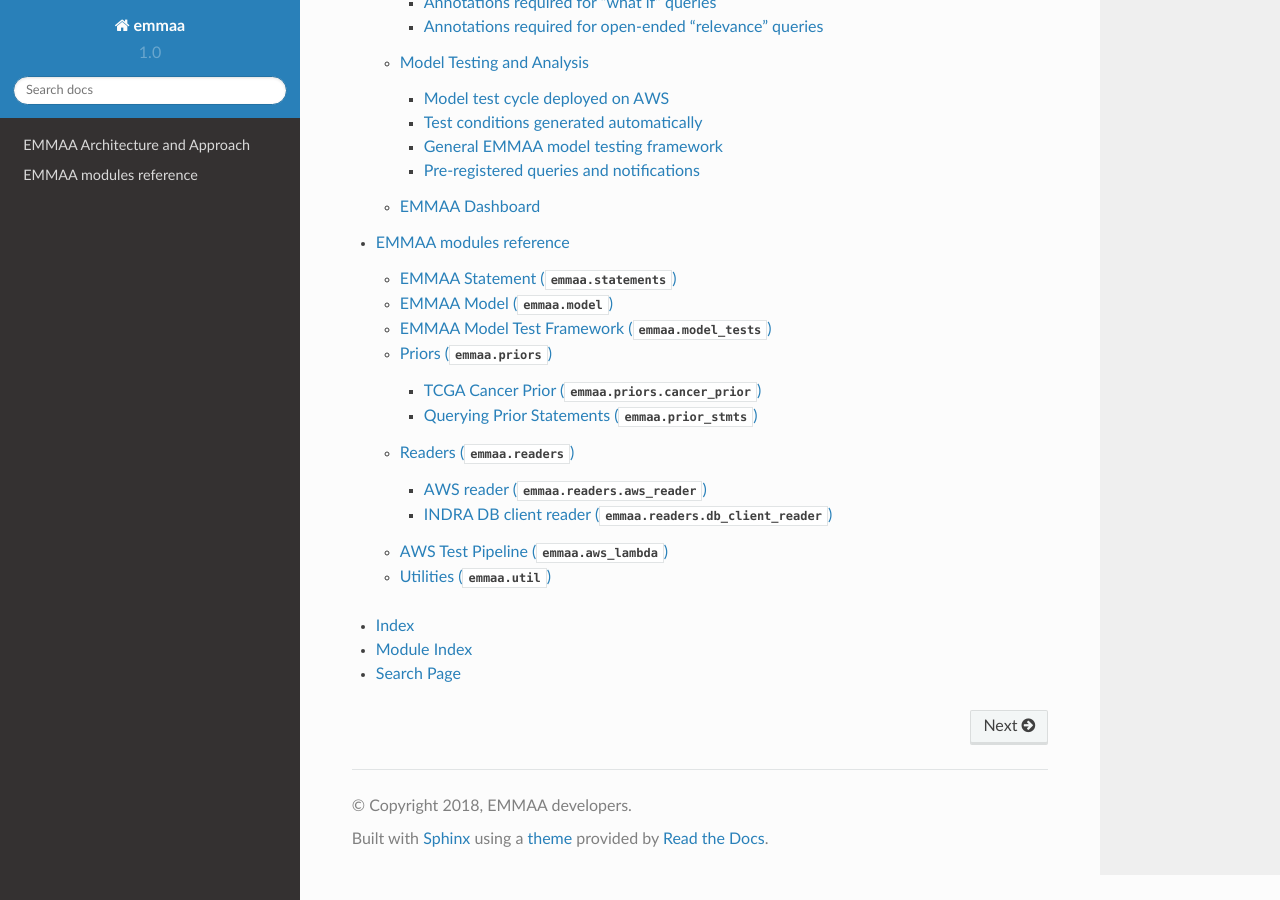
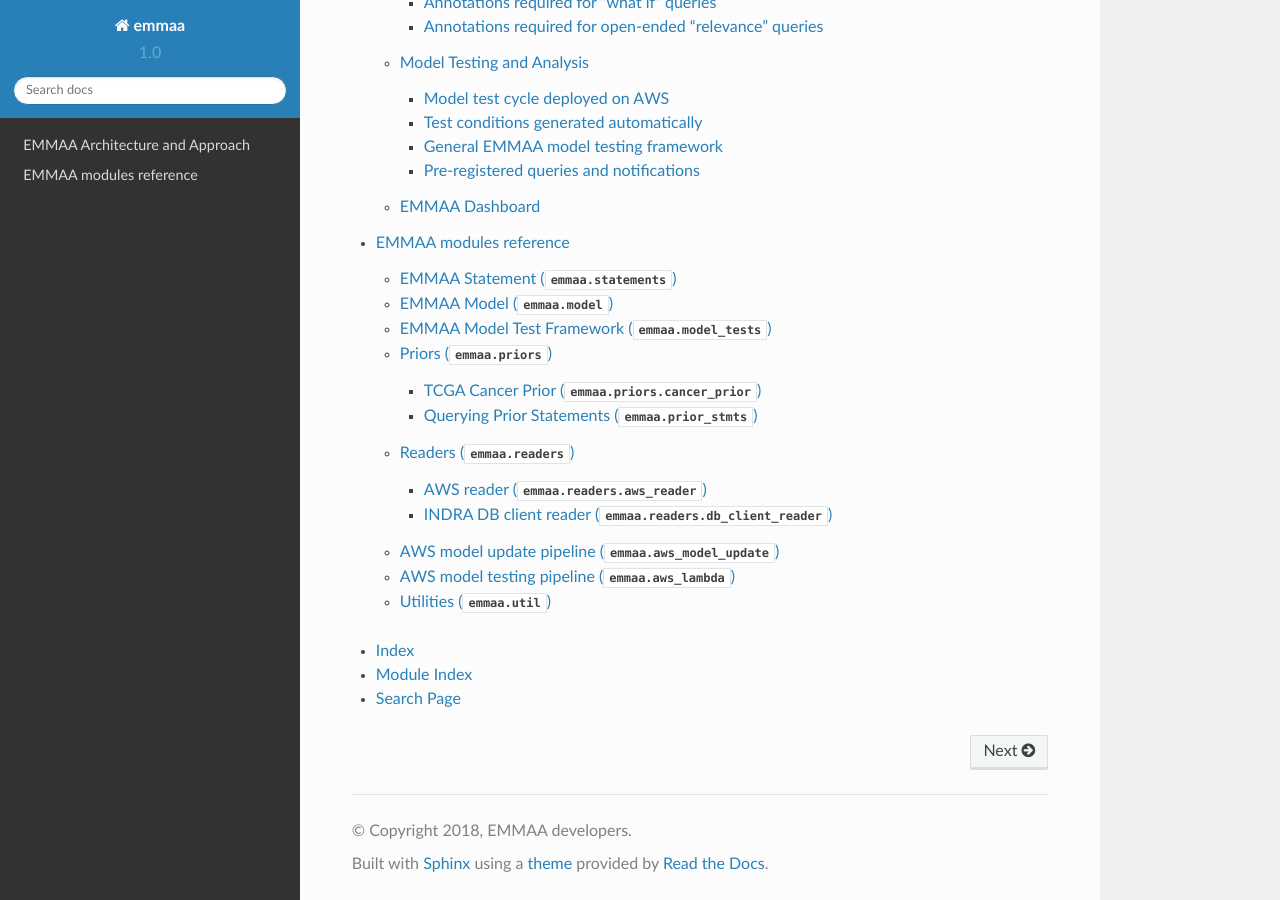
Before and after one commit to gyorilab/emmaa, a Sphinx documentation site: the page built from doc/index.rst, in a window 1280 px wide and 900 px high, scrolled down 566 px. Built offline with Sphinx 7.4.7 and the Read the Docs theme 2.0.0, drawn with Linux system fonts in a browser that asks for light colours.

Commit message:
Add model update pipeline to docs

```diff
--- a/doc/modules/aws_lambda.rst
+++ b/doc/modules/aws_lambda.rst
@@ -1,5 +1,17 @@
-AWS Test Pipeline (:py:mod:`emmaa.aws_lambda`)
-==============================================
+AWS model update pipeline (:py:mod:`emmaa.aws_model_update`)
+============================================================
+
+.. automodule:: emmaa.aws_model_update.script
+    :members:
+    :show-inheritance:
+
+.. automodule:: emmaa.aws_model_update.update
+    :members:
+    :show-inheritance:
+
+
+AWS model testing pipeline (:py:mod:`emmaa.aws_lambda`)
+=======================================================
 
 .. automodule:: emmaa.aws_lambda.script
     :members:
```
